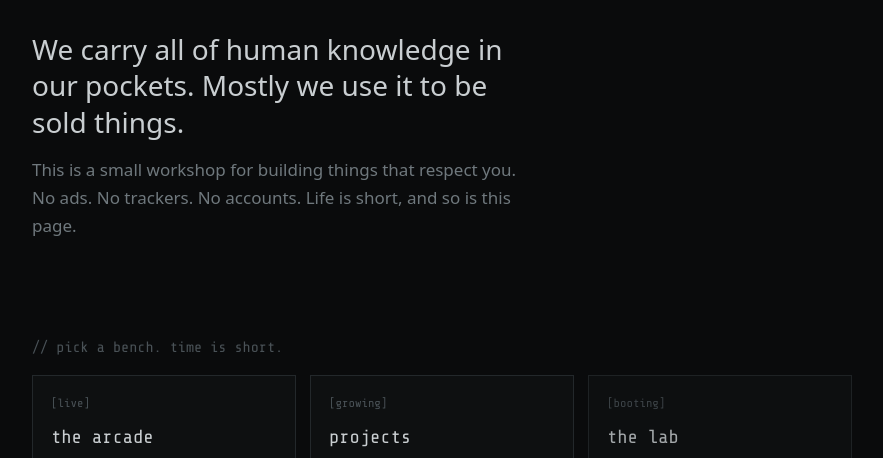
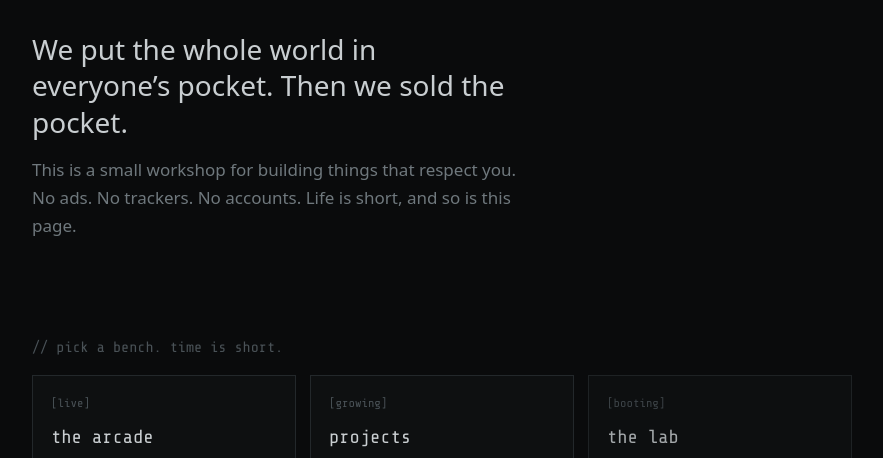
Before and after one commit to BREWDADlabs/brewdadlabs-site, a plain HTML site: page site/index.html in a window 1280 px wide. Shown: the part 303-761 px from the top of the page, without its empty margins (198-1081 px from the left). Drawn offline with Linux system fonts and the light colour scheme.

Commit message:
Homepage headline: restore 'sold the pocket' line (preview only)
Co-Authored-By: Claude Sonnet 5.5 <noreply@anthropic.com>

```diff
--- a/site/index.html
+++ b/site/index.html
@@ -67,7 +67,7 @@ footer{display:flex;flex-wrap:wrap;gap:12px 24px;font-size:14px;color:var(--mute
 <span class="on m"><i></i>online</span>
 <h1 class="m">brewdadlabs</h1>
 <p class="sub m">a home workshop. est. by curiosity.</p>
-<p class="tl">We carry all of human knowledge in our pockets. Mostly we use it to be sold things.</p>
+<p class="tl">We put the whole world in everyone’s pocket. Then we sold the pocket.</p>
 <p class="lead">This is a small workshop for building things that respect you. No ads. No trackers. No accounts. Life is short, and so is this page.</p>
 </section>
 <h2 class="m">// pick a bench. time is short.</h2>
```
